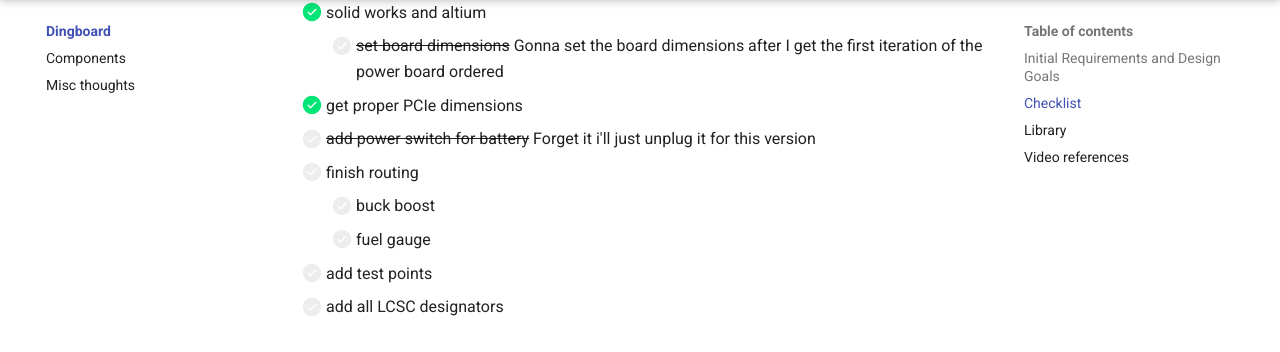
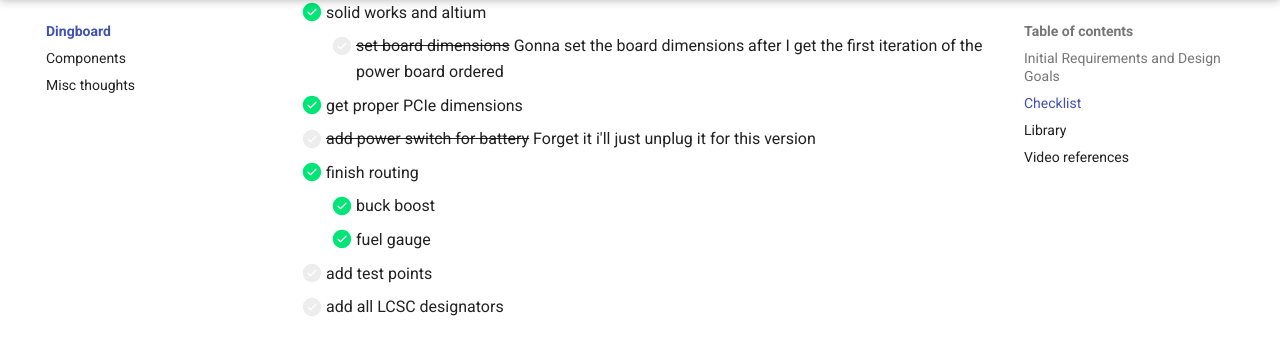
Before and after one commit to sonicavionics/sonicavionics.com, an MkDocs documentation site: the page built from docs/dingboard/index.md, in a window 1280 px wide and 900 px high, scrolled down 1735 px. Shown: the part 98-450 px from the top of the window. Built offline with MkDocs 1.6.1 and Material for MkDocs 9.7.7, drawn with Linux system fonts in a browser that asks for light colours; comment, search, counter and statistics services are not loaded.

Commit message:
check things off

```diff
--- a/docs/dingboard/index.md
+++ b/docs/dingboard/index.md
@@ -45,9 +45,9 @@ Primary Functional Requirements for dingboard:
     - [ ] ~~set board dimensions~~ Gonna set the board dimensions after I get the first iteration of the power board ordered
 - [x] get proper PCIe dimensions
 - [ ] ~~add power switch for battery~~ Forget it i'll just unplug it for this version
-- [ ] finish routing
-    - [ ] buck boost
-    - [ ] fuel gauge
+- [x] finish routing
+    - [x] buck boost
+    - [x] fuel gauge
 - [ ] add test points
 - [ ] add all LCSC designators
 
```
